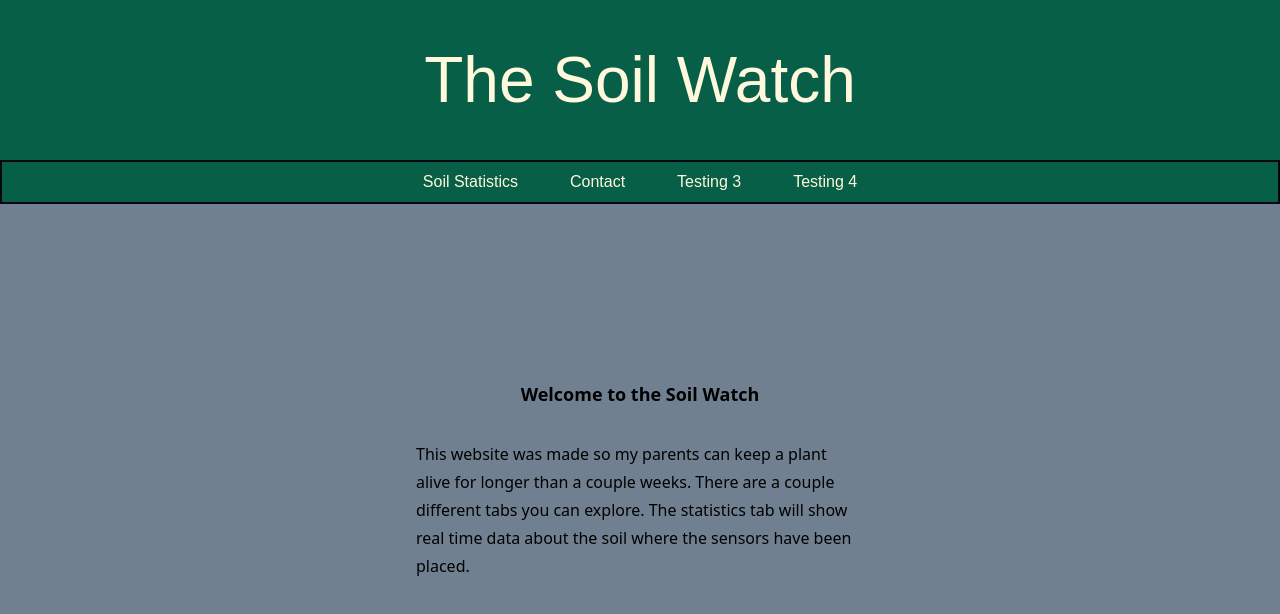
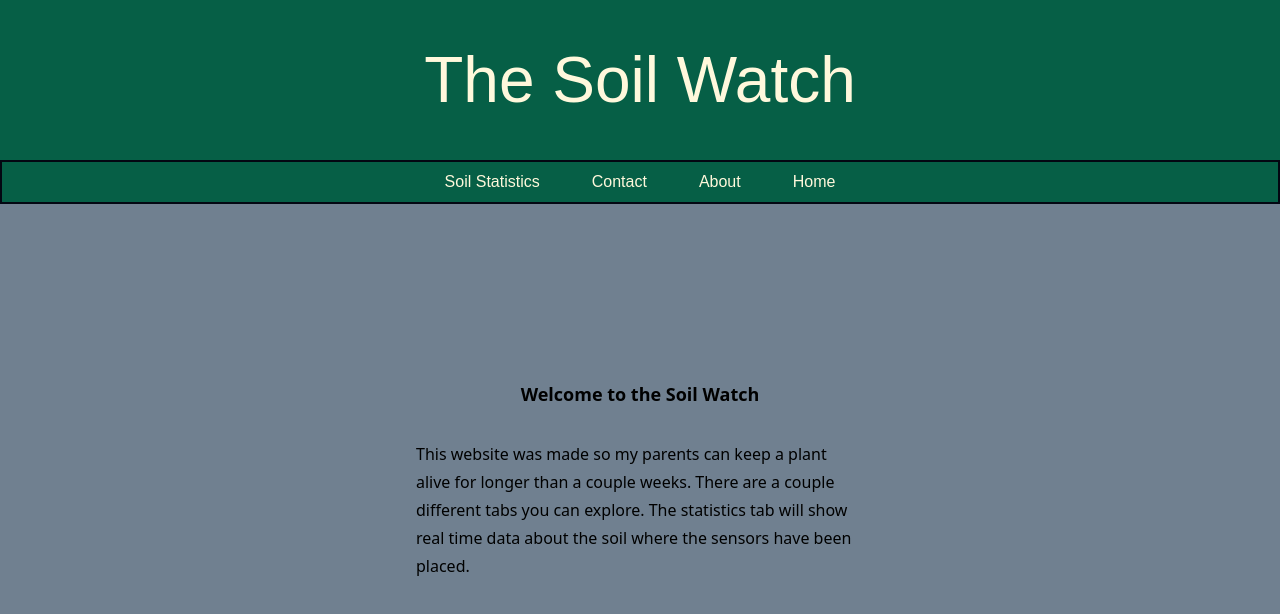
Before and after one commit to tazboi/The-Soil-Watch, a Next.js app in the folder App/soil-monitor/: page / in a window 1280 px wide. Shown: the top 614 px of the page. Built offline with nearby package versions, Linux system fonts and the light colour scheme.

Commit message:
took out the focus rings

```diff
--- a/App/soil-monitor/app/components/homePageNav.jsx
+++ b/App/soil-monitor/app/components/homePageNav.jsx
@@ -1,30 +1,50 @@
 import React from 'react';
 import "@/styles/styles.css"
+import Link from "next/link";
+
 
 export default function HomePageNav() {
     return (
-<div>
-    <header className="flex bg-emerald-800 w-full h-40 items-center justify-center">
-        <h1 className="title_text">The Soil Watch</h1>
-    </header>
-            <nav className= "bg-emerald-800 max-w-full h-full flex items-center justify-center border-2 border-gray-950 ">
+        <div>
+            <header className="flex bg-emerald-800 w-full h-40 items-center justify-center">
+                <h1 className="title_text">The Soil Watch</h1>
+            </header>
+            <nav
+                className="bg-emerald-800 max-w-full h-full flex items-center justify-center border-2 border-gray-950 ">
                 <ul className="body flex justify-center space-x-11 bg-emerald-800 min-w-full h-full">
                     <li>
-                        <button className = "px-1 py-1 hover:bg-gray-600 rounded-2xl focus:ring-inset focus:outline-none focus:ring-2 focus:ring-gray-500 ">Soil Statistics</button>
+                        <Link href="../soilStats">
+                            <button
+                                className="px-1 py-1 hover:bg-gray-600 rounded-2xl">
+                                Soil Statistics
+                            </button>
+                        </Link>
                     </li>
                     <li>
-                        <button className = "px-1 py-1 hover:bg-gray-600 rounded-2xl focus:ring-inset focus:outline-none focus:ring-2 focus:ring-gray-500">Contact</button>
+                        <Link href="../Contact">
+                            <button
+                                className="px-1 py-1 hover:bg-gray-600 rounded-2xl">Contact
+                            </button>
+                        </Link>
                     </li>
                     <li>
-                        <button className = "px-1 py-1 hover:bg-gray-600 rounded-2xl focus:ring-inset focus:outline-none focus:ring-2 focus:ring-gray-500">Testing 3</button>
+                        <Link href="../About">
+                            <button
+                                className="px-1 py-1 hover:bg-gray-600 rounded-2xl">About
+                            </button>
+                        </Link>
                     </li>
                     <li>
-                        <button className = "px-1 py-1 hover:bg-gray-600 rounded-2xl focus:ring-inset focus:outline-none focus:ring-2 focus:ring-gray-500">Testing 4</button>
+                        <Link href="/">
+                        <button
+                            className="px-1 py-1 hover:bg-gray-600 rounded-2xl">Home
+                        </button>
+                    </Link>
                     </li>
 
                 </ul>
             </nav>
-</div>
+        </div>
 
 
     );
```
